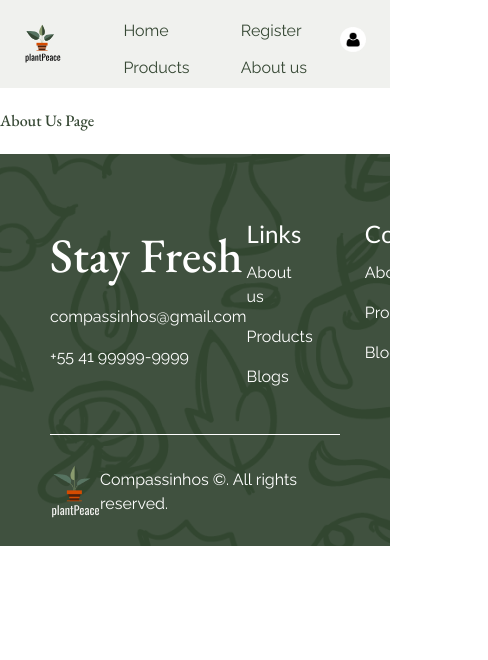
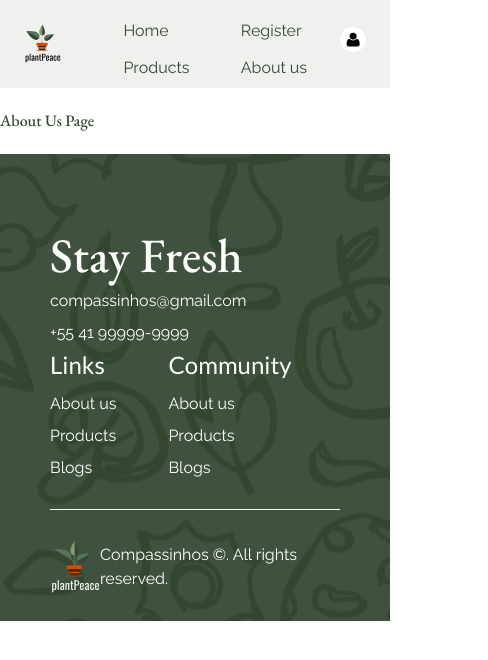
Before and after one commit to WagnerSousaLima/PlantShop-ChallengeCompassUOL, a React (Vite) app: page /about-us in a window 390 px wide. Shown: the top 660 px of the page, 488 px wide, since content can reach past the window. Built offline with nearby package versions, Linux system fonts and the light colour scheme; no server answers.

Commit message:
mobile footer responsiveness

```diff
--- a/src/components/Footer/Footer.module.css
+++ b/src/components/Footer/Footer.module.css
@@ -55,3 +55,23 @@
     justify-content: space-between;
     align-items: center;
 }
+
+@media (max-width: 480px) {
+    .top {
+        display: block;
+        border-bottom: 1px solid var(--white);
+        padding-bottom: 21px;
+    }
+    .top h1 {
+        color: var(--white);
+        font-family: 'EB Garamond', serif;
+        font-size: 48px;
+    }
+    .top a {
+        margin-top: 0;
+        margin-bottom: 8px;
+    }
+    .main {
+        margin-bottom: 8px;
+    }
+}
```
